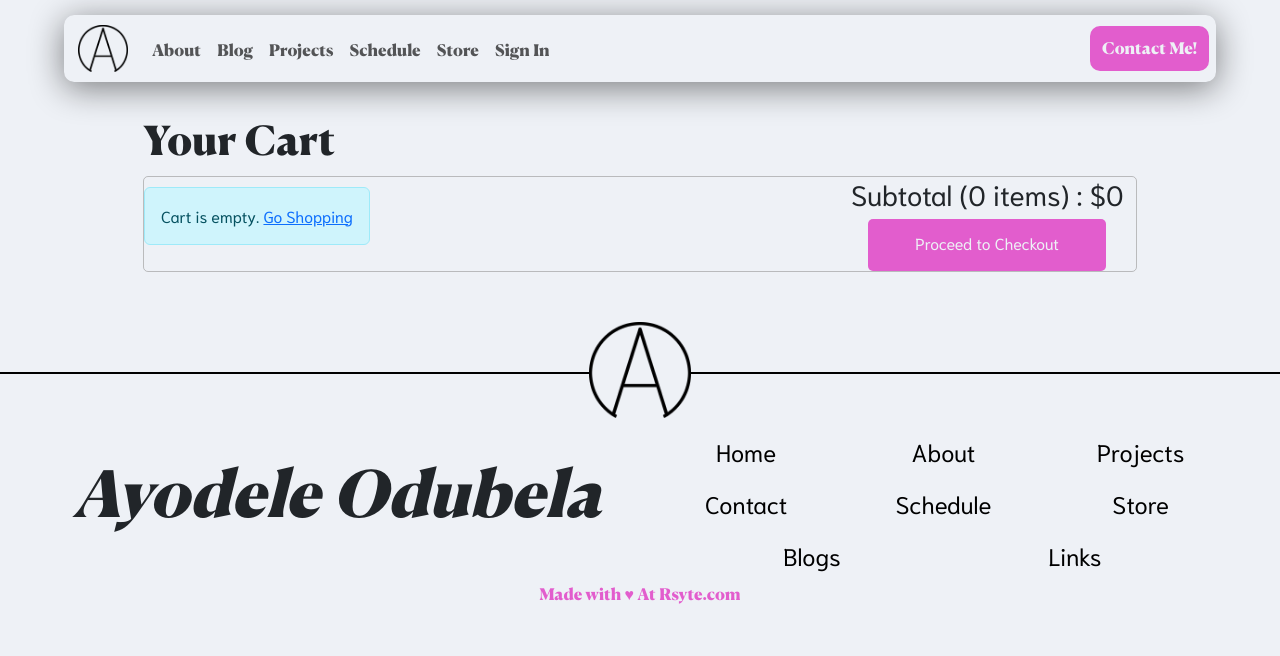
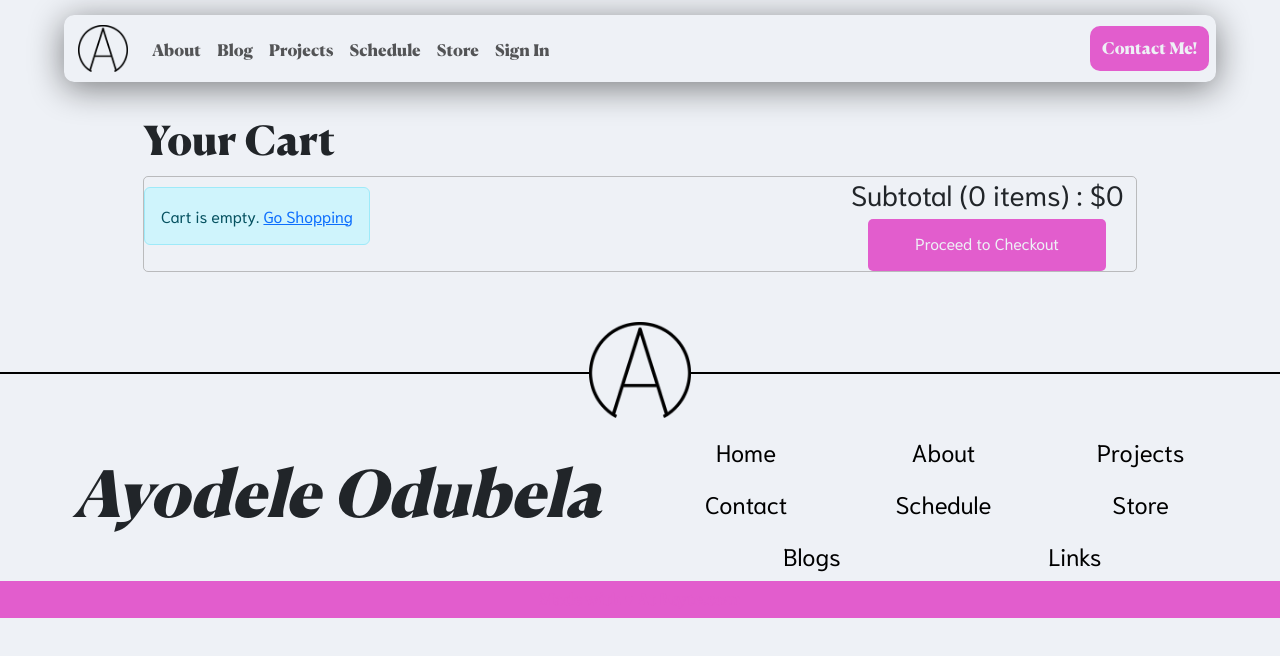
Before and after one commit to JTLovato/AyodelePortfolio, a React (Create React App) app in the folder frontend/: page /cart in a window 1280 px wide. Shown: the top 656 px of the page. Built offline with nearby package versions, Linux system fonts and the light colour scheme.

Commit message:
CSS update

```diff
--- a/frontend/src/index.css
+++ b/frontend/src/index.css
@@ -318,6 +318,9 @@ nav .nav-header .navbar-toggler {
 .ref-link {
   width: 100%;
   text-align: center;
+  background-color: var(--pink);
+  color: var(--white);
+  padding: 5px 0;
 }
 
 .ref-link a {
```
Also changed, not shown: 1 other file (tests, documents, lock files or other folders).
